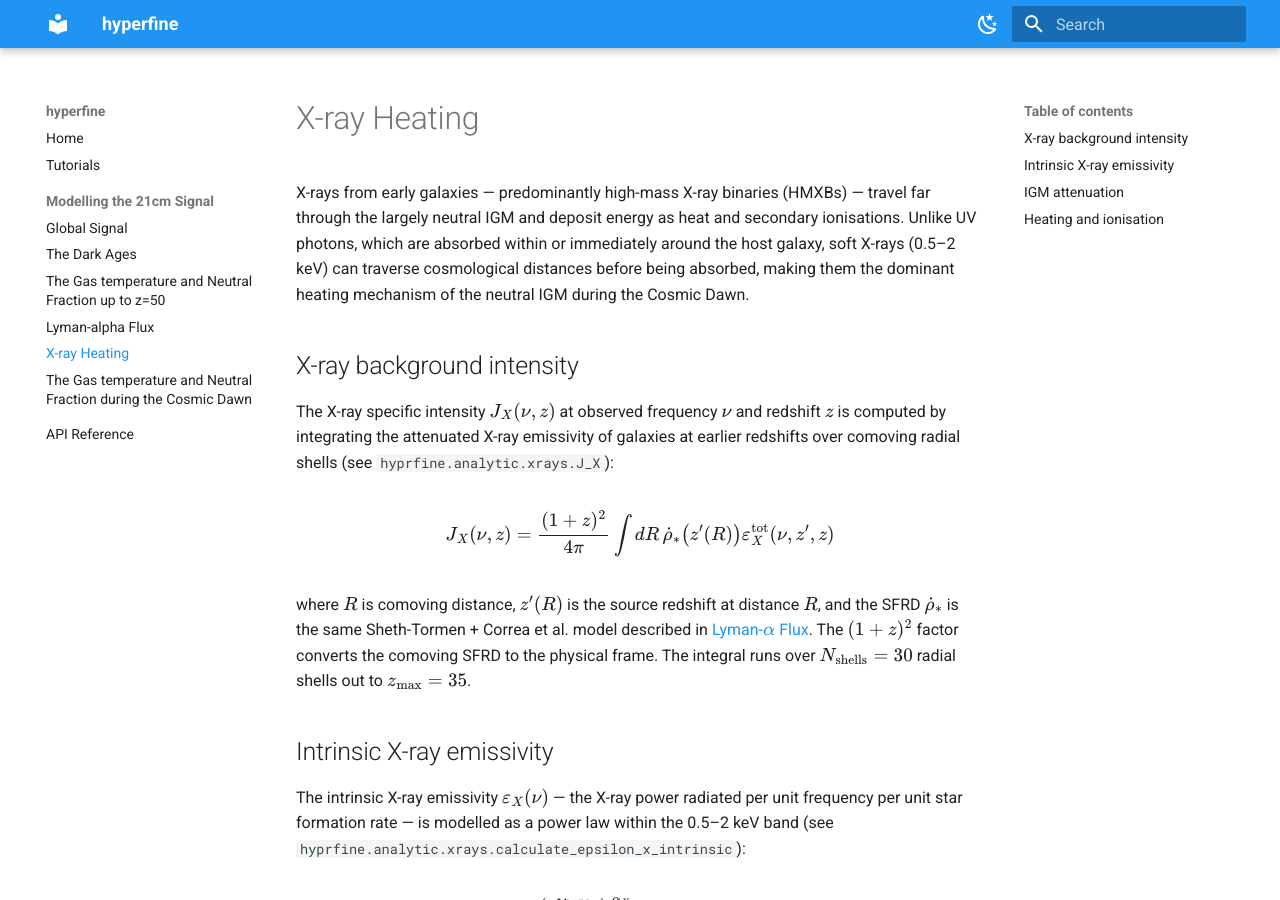
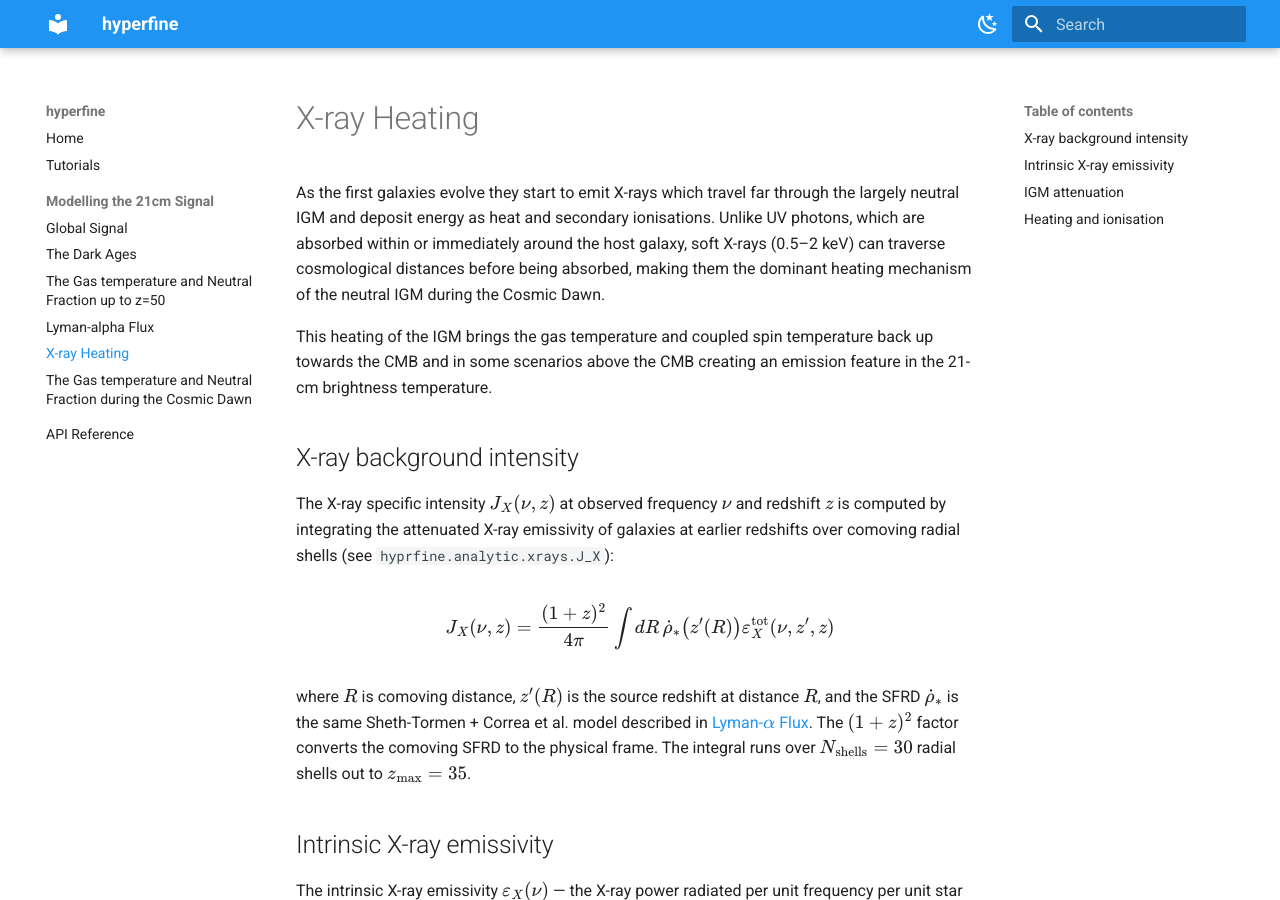
Before and after one commit to htjb/hyprfine, an MkDocs documentation site: the page built from docs/modelling/xrays.md, in a window 1280 px wide and 900 px high. Built offline with MkDocs 1.6.1 and Material for MkDocs 9.7.7, drawn with Linux system fonts in a browser that asks for light colours; some of the changed text lies outside the part shown.

Commit message:
tidying xray docs

```diff
--- a/docs/modelling/xrays.md
+++ b/docs/modelling/xrays.md
@@ -1,11 +1,15 @@
 # X-ray Heating
 
-X-rays from early galaxies — predominantly high-mass X-ray binaries (HMXBs) —
+As the first galaxies evolve they start to emit X-rays which
 travel far through the largely neutral IGM and deposit energy as heat and
 secondary ionisations. Unlike UV photons, which are absorbed within or
 immediately around the host galaxy, soft X-rays (0.5–2 keV) can traverse
 cosmological distances before being absorbed, making them the dominant heating
 mechanism of the neutral IGM during the Cosmic Dawn.
+
+This heating of the IGM brings the gas temperature and coupled spin temperature
+back up towards the CMB and in some scenarios above the CMB creating an emission
+feature in the 21-cm brightness temperature.
 
 ## X-ray background intensity
 
@@ -39,7 +43,7 @@ HMXBs), and $\nu_0 = 0.5$ keV is the lower band edge. The spectral shape $(\nu_{
 integrate to unity over the band in keV, and the result is divided by the
 frequency in Hz to give a per-Hz emissivity. The overall scale is set by
 $L_{40}$, the X-ray luminosity per unit SFR in units of
-$10^{40}$ erg s$^{-1}$ (M$_\odot$ yr$^{-1}$)$^{-1}$. The parameters
+$10^{40}$ erg s $^{-1}$ (M $_\odot$ yr $^{-1}$)$^{-1}$. The parameters
 $L_{40}$, $\alpha_X$, and $\nu_0$ are free astrophysical parameters collected
 in the `astrophysics` namedtuple.
 
@@ -57,9 +61,9 @@ redshift $z''$ and the HI photoionisation cross section is approximated as
 $$\sigma_X(\nu) = \sigma_0 \left(\frac{\nu}{\nu_{\rm HI}}\right)^{-3}
 \qquad \nu \geq \nu_{\rm HI}$$
 
-with $\sigma_0 = 6.3 \times 10^{-18}$ cm$^2$ and
+with $\sigma_0 = 6.3 \times 10^{-18}$ cm $^2$ and
 $\nu_{\rm HI} = 3.288 \times 10^{15}$ Hz (the 13.6 eV ionisation threshold).
-Harder X-rays have smaller cross sections and therefore longer mean free paths,
+Harder X-rays have smaller cross-sections and therefore longer mean free paths,
 so higher-energy photons contribute disproportionately to IGM heating at
 large distances. The attenuated emissivity is then
 
```
